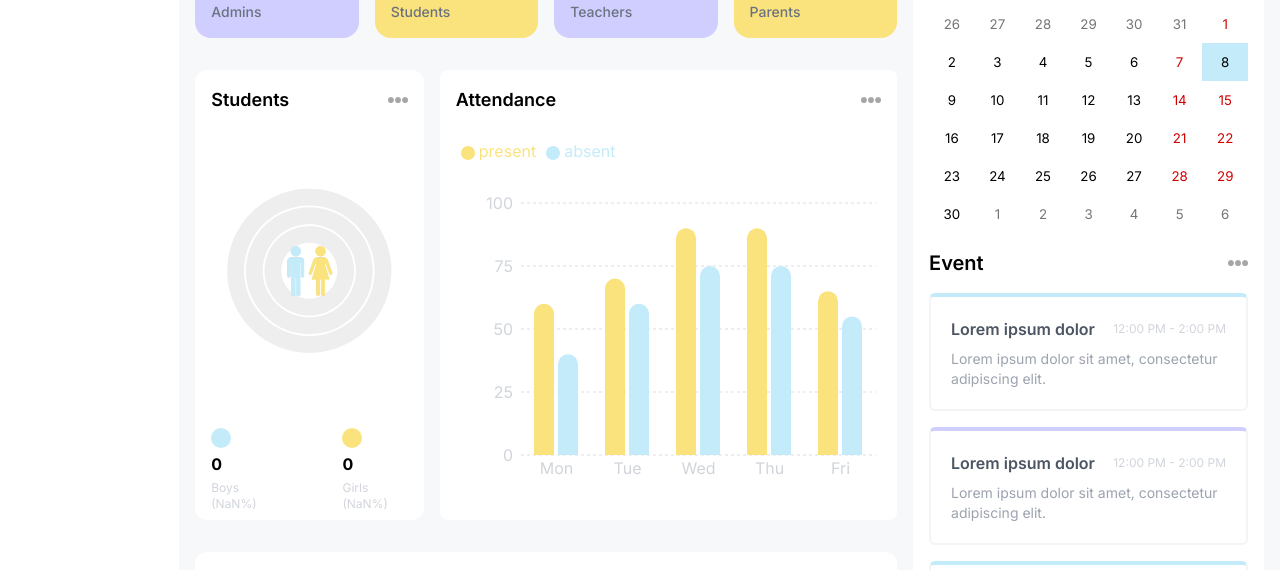
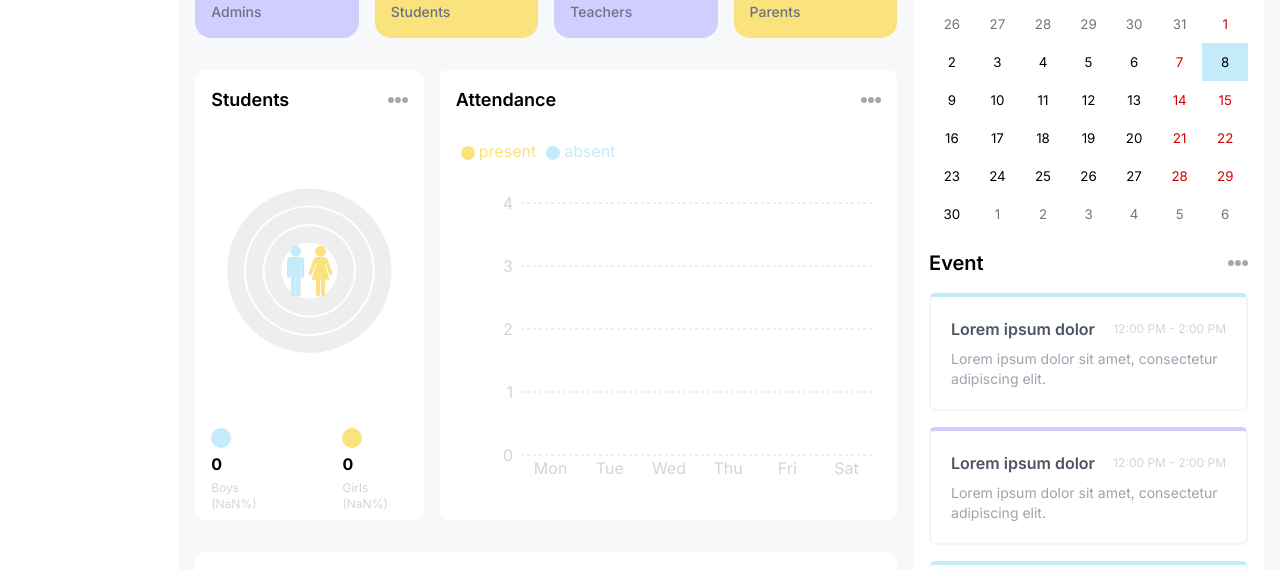
Before and after one commit to ltlongg/KTPM-N10, a Next.js app: page /admin in a window 1280 px wide. Shown: the part 181-751 px from the top of the page. Built offline with nearby package versions, Linux system fonts and the light colour scheme; no server answers; the database is empty.

Commit message:
Modify AttendanceChart with real data

```diff
--- a/src/app/(dashboard)/admin/page.tsx
+++ b/src/app/(dashboard)/admin/page.tsx
@@ -1,10 +1,9 @@
 import Announcements from '@/components/Announcements'
 import EventCalendar from '@/components/EventCalendar'
-import AttendenceChart from '@/components/AttendenceChart'
-import CountChart from '@/components/CountChart'
 import UserCard from '@/components/UserCard'
 import FinanceChart from '@/components/FinanceChart'
 import CountChartContainer from '@/components/CountChartContainer'
+import AttendanceChartContainer from '@/components/AttendanceChartContainer'
 
 
 const AdminPage = () => {
@@ -27,7 +26,7 @@ const AdminPage = () => {
         </div>
         {/* ATTENDENCE CHART */}
         <div className="w-full lg:w-2/3 h-[450px]">
-          <AttendenceChart />
+          <AttendanceChartContainer />
         </div>
       </div>
       {/* BOTTOM CHART */}
--- /dev/null
+++ b/src/components/AttendanceChart.tsx
@@ -0,0 +1,55 @@
+"use client";
+import {
+  BarChart,
+  Bar,
+  Rectangle,
+  XAxis,
+  YAxis,
+  CartesianGrid,
+  Tooltip,
+  Legend,
+  ResponsiveContainer,
+} from "recharts";
+
+const AttendanceChart = ({
+  data,
+}: {
+  data: { name: string; present: number; absent: number }[];
+}) => {
+  return (
+    <ResponsiveContainer width="100%" height="90%">
+      <BarChart width={500} height={300} data={data} barSize={20}>
+        <CartesianGrid strokeDasharray="3 3" vertical={false} stroke="#ddd" />
+        <XAxis
+          dataKey="name"
+          axisLine={false}
+          tick={{ fill: "#d1d5db" }}
+          tickLine={false}
+        />
+        <YAxis axisLine={false} tick={{ fill: "#d1d5db" }} tickLine={false} />
+        <Tooltip
+          contentStyle={{ borderRadius: "10px", borderColor: "lightgray" }}
+        />
+        <Legend
+          align="left"
+          verticalAlign="top"
+          wrapperStyle={{ paddingTop: "20px", paddingBottom: "40px" }}
+        />
+        <Bar
+          dataKey="present"
+          fill="#FAE27C"
+          legendType="circle"
+          radius={[10, 10, 0, 0]}
+        />
+        <Bar
+          dataKey="absent"
+          fill="#C3EBFA"
+          legendType="circle"
+          radius={[10, 10, 0, 0]}
+        />
+      </BarChart>
+    </ResponsiveContainer>
+  );
+};
+
+export default AttendanceChart;
--- /dev/null
+++ b/src/components/AttendanceChartContainer.tsx
@@ -0,0 +1,74 @@
+import Image from "next/image";
+import AttendanceChart from "./AttendanceChart";
+import prisma from "@/lib/prisma";
+
+const AttendanceChartContainer = async () => {
+  const today = new Date(); //tạo 1 đối tượng Date
+  const dayOfWeek = today.getDay(); //lấy thứ hôm nay và sẽ được quy đổi ra số (Chủ nhật sẽ là số 0)
+  const daysSinceMonday = dayOfWeek === 0 ? 6 : dayOfWeek - 1;
+  //nếu ngày hôm nay là chủ nhật thì sẽ lấy giá trị 6 ngày (mục tiêu để quay lại thứ 2)
+  //nếu ngày hôm nay không phải chủ nhật thì sẽ lấy dayofweek - 1
+  const lastMonday = new Date(today);
+
+  lastMonday.setDate(today.getDate() - daysSinceMonday);
+  // today.getDate: lấy ngày hôm nay (ví dụ ngày mồng 8)
+
+  const resData = await prisma.attendance.findMany({
+    where: {
+      date: {
+        gte: lastMonday,
+      },
+    },
+    select: {
+      date: true,
+      present: true,
+    },
+  });
+
+  // console.log(data)
+
+  const daysOfWeek = ["Mon", "Tue", "Wed", "Thu", "Fri", "Sat"];
+
+  const attendanceMap: { [key: string]: { present: number; absent: number } } =
+    {
+      Mon: { present: 0, absent: 0 },
+      Tue: { present: 0, absent: 0 },
+      Wed: { present: 0, absent: 0 },
+      Thu: { present: 0, absent: 0 },
+      Fri: { present: 0, absent: 0 },
+      Sat: { present: 0, absent: 0},
+    };
+
+  resData.forEach((item) => {
+    const itemDate = new Date(item.date);
+    const dayOfWeek = itemDate.getDay();
+
+    if (dayOfWeek >= 1 && dayOfWeek <= 6) {
+      const dayName = daysOfWeek[dayOfWeek - 1]; //lấy tên viết tắt ở list
+
+      if (item.present) {
+        attendanceMap[dayName].present += 1;
+      } else {
+        attendanceMap[dayName].absent += 1;
+      }
+    }
+  });
+
+  const data = daysOfWeek.map((day) => ({
+    name: day,
+    present: attendanceMap[day].present,
+    absent: attendanceMap[day].absent,
+  }));
+
+  return (
+    <div className="bg-white rounded-lg p-4 h-full">
+      <div className="flex justify-between items-center">
+        <h1 className="text-lg font-semibold">Attendance</h1>
+        <Image src="/moreDark.png" alt="" width={20} height={20} />
+      </div>
+      <AttendanceChart data={data}/>
+    </div>
+  );
+};
+
+export default AttendanceChartContainer;
--- a/src/components/AttendenceChart.tsx
+++ /dev/null
@@ -1,68 +0,0 @@
-"use client";
-import Image from 'next/image';
-import { BarChart, Bar, XAxis, YAxis, CartesianGrid, Tooltip, Legend, ResponsiveContainer } from 'recharts';
-
-const data = [
-  {
-    name: 'Mon',
-    present: 60,
-    absent: 40,
-  },
-  {
-    name: 'Tue',
-    present: 70,
-    absent: 60,
-  },
-  {
-    name: 'Wed',
-    present: 90,
-    absent: 75,
-  },
-  {
-    name: 'Thu',
-    present: 90,
-    absent: 75,
-
-  },
-  {
-    name: 'Fri',
-    present: 65,
-    absent: 55,
-  },
-
-];
-
-const AttendanceChart = () => {
-    return (
-      <div className="bg-white rounded-lg p-4 h-full">
-          <div className="flex justify-between items-center">
-            <h1 className='text-lg font-semibold' >Attendance</h1>
-            <Image src="/moreDark.png" alt="" width={20} height={20}/>
-        </div>
-        <ResponsiveContainer width="100%" height="90%">
-        <BarChart
-          width={500}
-          height={300}
-          data={data}
-          barSize={20}
-        >
-          <CartesianGrid strokeDasharray="3 3" vertical={false} stroke="#ddd" />
-          <XAxis dataKey="name" axisLine={false} tick={{fill:"#d1d5db"}} tickLine={false}/>
-          <YAxis axisLine={false} tick={{fill:"#d1d5db"}} tickLine={false}/>
-          <Tooltip contentStyle={{borderRadius:"10px", borderColor:"lightgray"}}/>
-          <Legend align='left' verticalAlign='top' wrapperStyle={{paddingTop:"20px", paddingBottom: "40px"}}/>
-          <Bar dataKey="present" fill="#FAE27C"
-          legendType='circle'
-          radius={[10, 10, 0, 0]}
-          />
-          <Bar dataKey="absent" fill="#C3EBFA"
-          legendType='circle'
-          radius={[10, 10, 0, 0]}
-          />
-        </BarChart>
-      </ResponsiveContainer>
-      </div>
-    )
-}
-
-export default AttendanceChart
```
